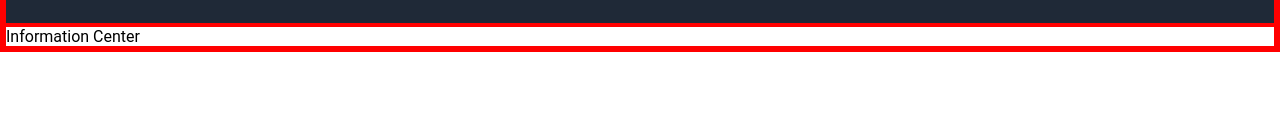
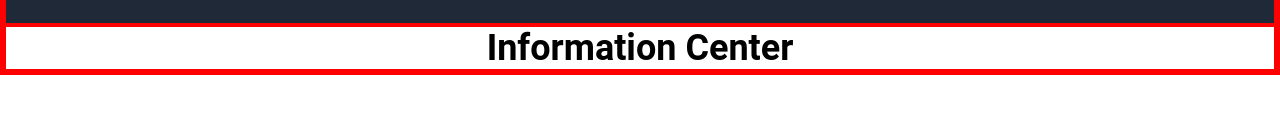
Before and after one commit to Joey1420/landing-page, a plain HTML site: page index.html in a window 1280 px wide. Shown: the part 445-558 px from the top of the page. Drawn offline with Linux system fonts and the light colour scheme.

Commit message:
Added bold to font and centered text

```diff
--- a/style.css
+++ b/style.css
@@ -95,3 +95,9 @@ button:hover{
     width: 500px;
     margin: auto 7em;
 }
+
+.second-title{
+    font-size: 36px;
+    font-weight: bolder;
+    text-align:center;
+}
```
